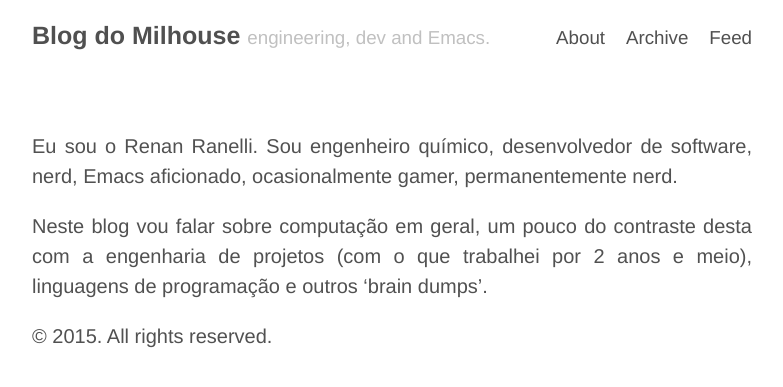
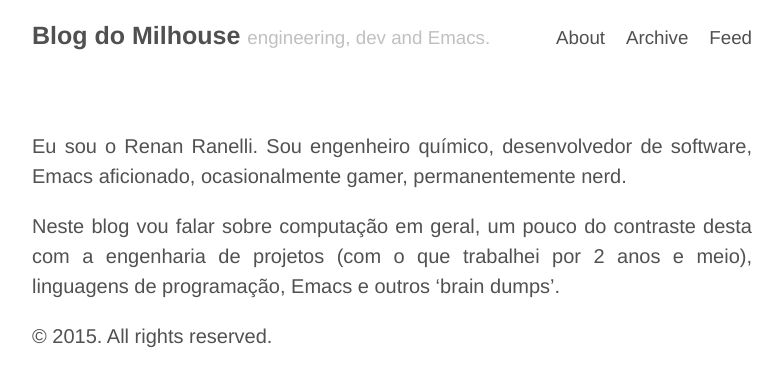
Before and after one commit to rranelli/rranelli.github.io, a Jekyll site: the page built from about.md, in a window 1280 px wide. Shown: the top 387 px of the page, without its empty margins (248-1031 px from the left). Built offline with Jekyll 4.4.1, drawn with Linux system fonts in a browser that asks for light colours; Markdown is read by kramdown in place of the engine named in the settings.

Commit message:
Update about page

```diff
--- a/about.md
+++ b/about.md
@@ -4,9 +4,9 @@ layout: default
 title: About
 ---
 
-Eu sou o Renan Ranelli. Sou engenheiro químico, desenvolvedor de software, nerd,
+Eu sou o Renan Ranelli. Sou engenheiro químico, desenvolvedor de software,
 Emacs aficionado, ocasionalmente gamer, permanentemente nerd.
 
 Neste blog vou falar sobre computação em geral, um pouco do contraste desta com
 a engenharia de projetos (com o que trabalhei por 2 anos e meio), linguagens de
-programação e outros 'brain dumps'.
+programação, Emacs e outros 'brain dumps'.
--- a/org/about.org
+++ b/org/about.org
@@ -10,9 +10,9 @@ layout: default
 title: About
 ---
 #+END_HTML
-Eu sou o Renan Ranelli. Sou engenheiro químico, desenvolvedor de software, nerd,
+Eu sou o Renan Ranelli. Sou engenheiro químico, desenvolvedor de software,
 Emacs aficionado, ocasionalmente gamer, permanentemente nerd.
 
 Neste blog vou falar sobre computação em geral, um pouco do contraste desta com
 a engenharia de projetos (com o que trabalhei por 2 anos e meio), linguagens de
-programação e outros 'brain dumps'.
+programação, Emacs e outros 'brain dumps'.
```
Also changed, not shown: _posts/10-01-2015-complete-data-structures-courses.md (+9 -9 lines), org/_posts/10-01-2015-complete-data-structures-courses.org (+9 -9 lines).
